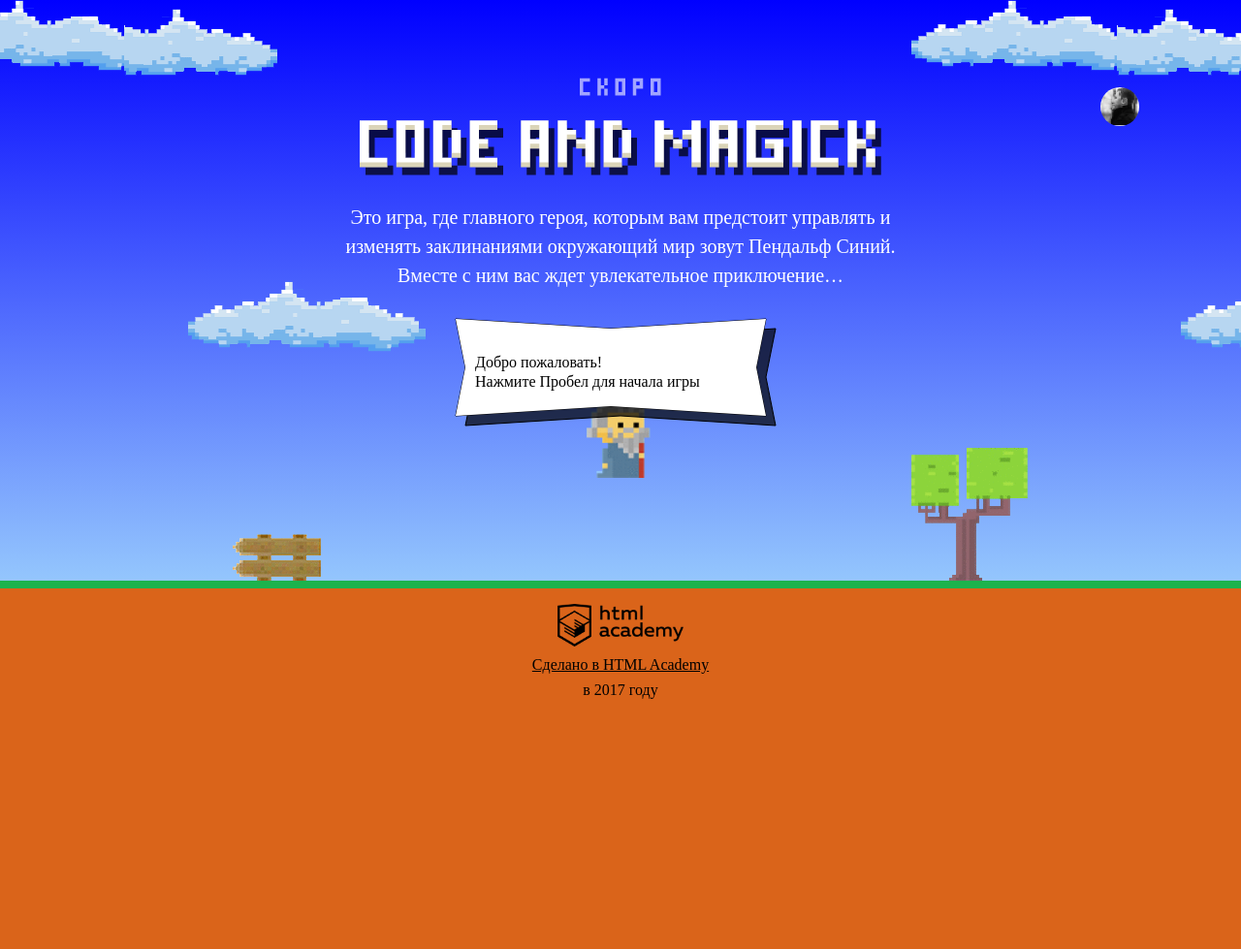
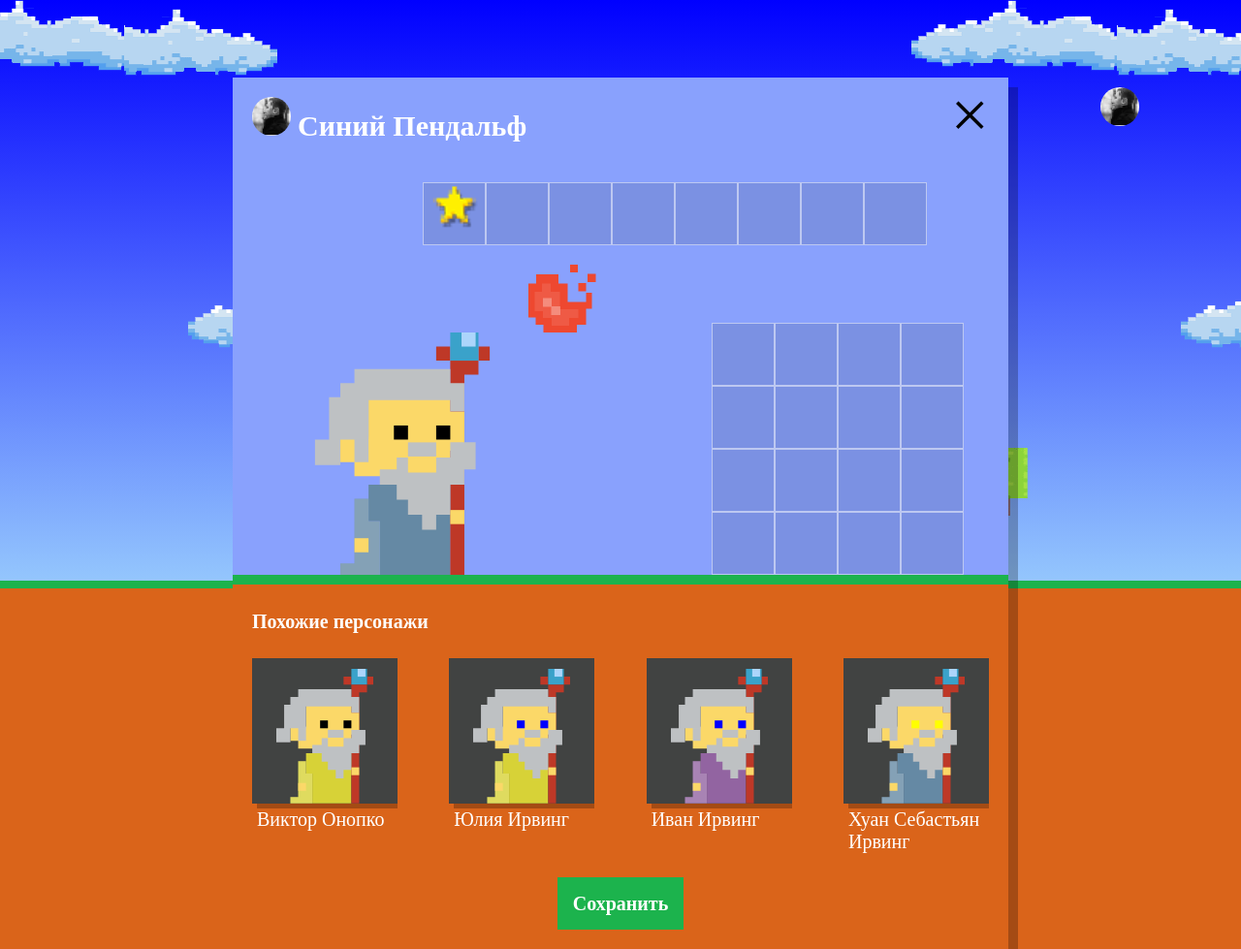
Before and after one commit to leofallen/1040483-code-and-magick-18, a website: page index.html in a window 1280 px wide. Shown: the whole page at 97% size. Before the commit the page ends 800 px from the top, so only its background shows below. Drawn offline with Linux system fonts and the light colour scheme; a web font is replaced by a local one.

Commit message:
ДЗ нас орда

```diff
--- a/index.html
+++ b/index.html
@@ -200,6 +200,7 @@
     return height / 3;
   }
 </script>
+<script src="js/setup.js"></script>
 <script src="js/stat.js"></script>
 <script src="js/game.js"></script>
 
--- /dev/null
+++ b/js/setup.js
@@ -0,0 +1,94 @@
+'use strict';
+
+var FIRST_NAMES = [
+  'Иван',
+  'Хуан Себастьян',
+  'Мария',
+  'Кристоф',
+  'Виктор',
+  'Юлия',
+  'Люпита',
+  'Вашингтон'
+];
+
+var LAST_NAMES = [
+  'да Марья',
+  'Верон',
+  'Мирабелла',
+  'Вальц',
+  'Онопко',
+  'Топольницкая',
+  'Нионго',
+  'Ирвинг'
+];
+
+var COAT_COLORS = [
+  'rgb(101, 137, 164)',
+  'rgb(241, 43, 107)',
+  'rgb(146, 100, 161)',
+  'rgb(56, 159, 117)',
+  'rgb(215, 210, 55)',
+  'rgb(0, 0, 0)'
+];
+
+var EYES_COLORS = [
+  'black',
+  'red',
+  'blue',
+  'yellow',
+  'green'
+];
+
+var getRandom = function (min, max) {
+  var rand = min + Math.random() * (max + 1 - min);
+  return Math.floor(rand);
+};
+
+var wizards = [];
+
+var getWizards = function (playersNumber) {
+  var getWizard = function (firstName, lastName, coatColor, eyesColor) {
+    return {
+      name: firstName[getRandom(0, FIRST_NAMES.length - 1)] + ' ' + lastName[getRandom(0, LAST_NAMES.length - 1)],
+      coatColor: coatColor[getRandom(0, COAT_COLORS.length - 1)],
+      eyesColor: eyesColor[getRandom(0, EYES_COLORS.length - 1)]
+    };
+  };
+
+  for (var i = 0; i < playersNumber; i++) {
+    wizards[i] = getWizard(FIRST_NAMES, LAST_NAMES, COAT_COLORS, EYES_COLORS);
+  }
+
+  return wizards;
+};
+
+getWizards(4);
+
+var userDialog = document.querySelector('.setup');
+userDialog.classList.remove('hidden');
+
+var similarListElement = userDialog.querySelector('.setup-similar-list');
+
+var similarWizardTemplate = document.querySelector('#similar-wizard-template')
+    .content
+    .querySelector('.setup-similar-item');
+
+var renderWizard = function (wizard) {
+  var wizardElement = similarWizardTemplate.cloneNode(true);
+
+  wizardElement.querySelector('.setup-similar-label').textContent = wizard.name;
+  wizardElement.querySelector('.wizard-coat').style.fill = wizard.coatColor;
+  wizardElement.querySelector('.wizard-eyes').style.fill = wizard.eyesColor;
+
+  return wizardElement;
+};
+
+var fragment = document.createDocumentFragment();
+
+for (var i = 0; i < wizards.length; i++) {
+  fragment.appendChild(renderWizard(wizards[i]));
+}
+
+similarListElement.appendChild(fragment);
+
+userDialog.querySelector('.setup-similar').classList.remove('hidden');
```
